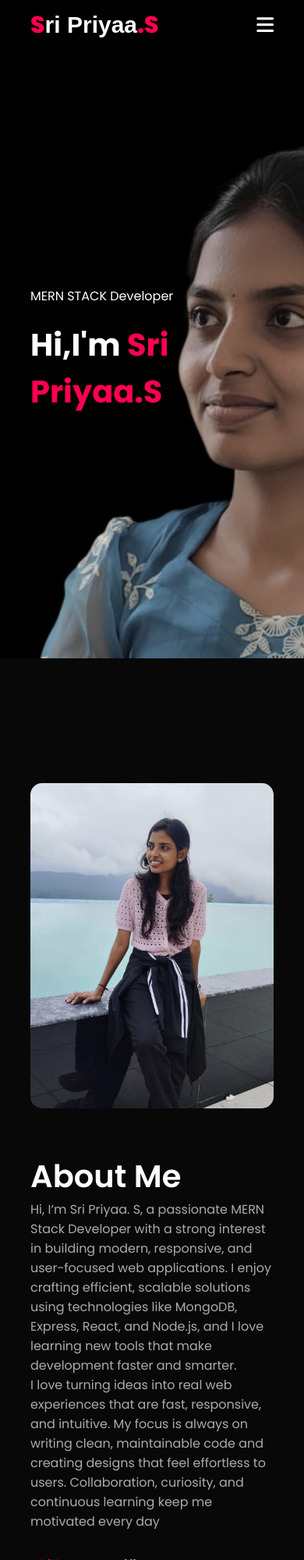
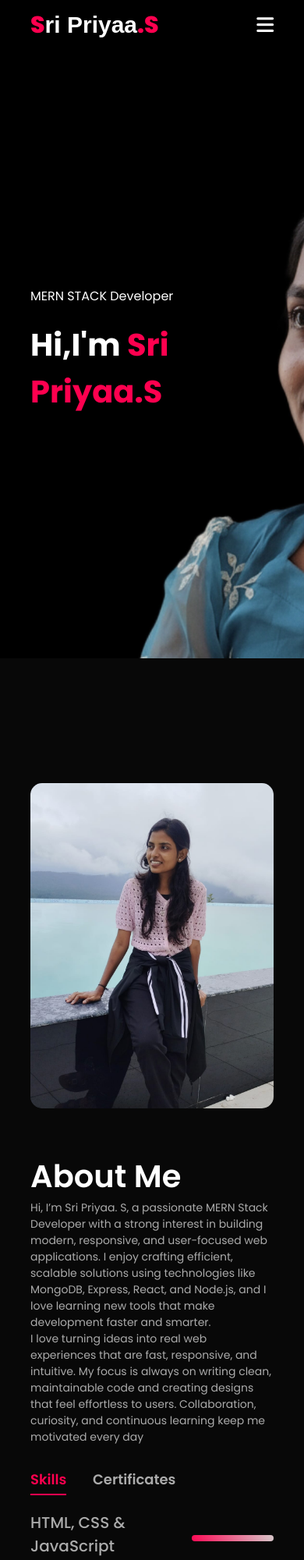
Before and after one commit to sri2004s/portfolio, a plain HTML site: page index.html in a window 390 px wide. Shown: the top 2000 px of the page at 78% size. Drawn offline with Linux system fonts and the light colour scheme; a web font is replaced by a local one.

```diff
--- a/styles.css
+++ b/styles.css
@@ -16,7 +16,7 @@ body{
 #header{
     width: 100%;
     height: 100vh;
-    background-image: url(images/WhatsApp\ Image\ 2025-10-29\ at\ 19.32.12_058db656.jpg);
+    background-image: url('images/WhatsApp\ Image\ 2025-10-29\ at\ 19.32.12_058db656.jpg');
     background-position: center;
     background-size: cover;
 }
@@ -190,7 +190,7 @@ nav{
 .work-list{
      display:grid;
      grid-template-columns: repeat(auto-fit,minmax(250px,1fr));
-     grid: gap 40px;
+     grid-gap: 40px;
      margin-top: 50px;
 }
 .work{
@@ -331,7 +331,7 @@ form input ,form textarea{
 
  @media only screen and (max-width:600px){
     #header{
-        background-image: url(images/WhatsApp\ Image\ 2025-11-02\ at\ 12.10.15_f819b07b.jpg);
+        background-image: url(images/WhatsApp\ Image\ 2025-10-29\ at\ 19.32.12_058db656.jpg);
     }
     .header-text{
         margin-top: 100%;
@@ -342,12 +342,14 @@ form input ,form textarea{
         font-size: 40px;
     }
 
-}
+
     nav .fa-regular,
     nav .fa-solid{
     display: block;
     font-size: 25px;
- }
+    }
+
+
  nav ul{
     background: #ff004f;
     position: fixed;
@@ -379,7 +381,7 @@ form input ,form textarea{
     margin-bottom: 20px;
  }
  .about-col-2{
-    font: size 14px; ;
+    font-size: 14px;
  }
  .about-sk p{
     font-size: 20px;
@@ -393,9 +395,9 @@ form input ,form textarea{
  .copyright{
     font-size: 13px;
  }
- }
  #msg{
     color: #61b752;
     margin-top: -40px;
     display:block;
  }
+}
```
Also changed, not shown: index.html (+0 -1 lines).
